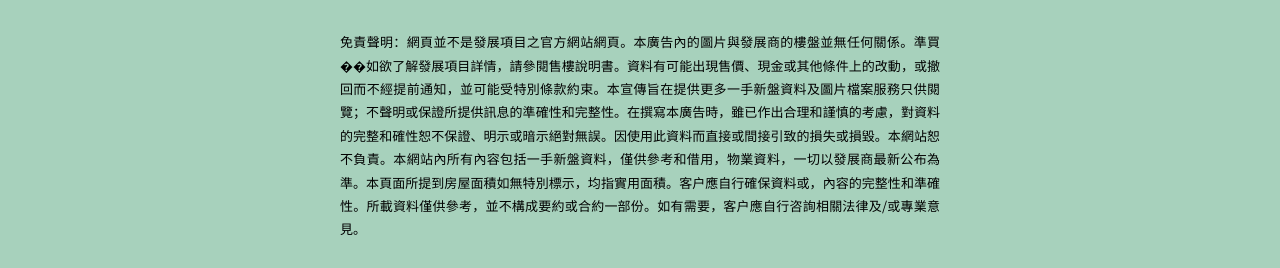
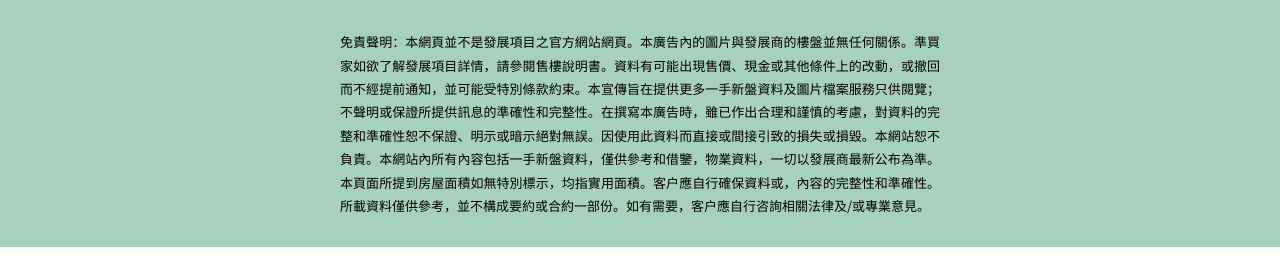
Before and after one commit to kamenriderk83/HK, a plain HTML site: page main.html in a window 1280 px wide. Shown: the part 3773-4041 px from the top of the page. After the commit the page ends 4020 px from the top, so only its background shows below. Drawn offline with nearby package versions, Linux system fonts and the light colour scheme.

Commit message:
Add files via upload

```diff
--- a/main.html
+++ b/main.html
@@ -681,7 +681,7 @@
 
             /* 第二张幻灯片的视频容器 */
             .video-container {
-                width: 90%;  /* ��300px改为90% */
+                width: 90%;  /* 300px改为90% */
                 height: 50vh;  /* 使用视口高度 */
             }
 
@@ -887,6 +887,7 @@
             color: #000;
             text-align: justify;
             margin: 0 auto;
+            font-family: "Noto Sans HK", sans-serif;
         }
 
         /* 移动端适配 */
@@ -955,7 +956,7 @@
             }
         }
 
-        /* ���略图区域样式 */
+        /* 略图区域样式 */
         .thumbnails-container {
             width: 800px;
             position: relative;
@@ -1267,7 +1268,7 @@
                 white-space: nowrap;
             }
 
-            /* 移除之前隐��文字的样式 */
+            /* 移除之前隐文字的样式 */
             .status-text-sub {
                 display: inline-block !important;
             }
@@ -1388,7 +1389,7 @@
         <div class="section disclaimer-slide">
             <div class="disclaimer-content">
                 <div class="disclaimer-text">
-                    免責聲明：網頁並不是發展項目之官方網站網頁。本廣告內的圖片與發展商的樓盤並無任何關係。準買��如欲了解發展項目詳情，請參閱售樓說明書。資料有可能出現售價、現金或其他條件上的改動，或撤回而不經提前通知，並可能受特別條款約束。本宣傳旨在提供更多一手新盤資料及圖片檔案服務只供閱覽；不聲明或保證所提供訊息的準確性和完整性。在撰寫本廣告時，雖已作出合理和謹慎的考慮，對資料的完整和確性恕不保證、明示或暗示絕對無誤。因使用此資料而直接或間接引致的損失或損毀。本網站恕不負責。本網站內所有內容包括一手新盤資料，僅供參考和借用，物業資料，一切以發展商最新公布為準。本頁面所提到房屋面積如無特別標示，均指實用面積。客戶應自行確保資料或，內容的完整性和準確性。所載資料僅供參考，並不構成要約或合約一部份。如有需要，客戶應自行咨詢相關法律及/或專業意見。
+                    免責聲明：本網頁並不是發展項目之官方網站網頁。本廣告內的圖片與發展商的樓盤並無任何關係。準買家如欲了解發展項目詳情，請參閱售樓說明書。資料有可能出現售價、現金或其他條件上的改動，或撤回而不經提前通知，並可能受特別條款約束。本宣傳旨在提供更多一手新盤資料及圖片檔案服務只供閱覽；不聲明或保證所提供訊息的準確性和完整性。在撰寫本廣告時，雖已作出合理和謹慎的考慮，對資料的完整和準確性恕不保證、明示或暗示絕對無誤。因使用此資料而直接或間接引致的損失或損毀。本網站恕不負責。本網站內所有內容包括一手新盤資料，僅供參考和借鑒，物業資料，一切以發展商最新公布為準。本頁面所提到房屋面積如無特別標示，均指實用面積。客戶應自行確保資料或，內容的完整性和準確性。所載資料僅供參考，並不構成要約或合約一部份。如有需要，客戶應自行咨詢相關法律及/或專業意見。
                 </div>
             </div>
         </div>
@@ -1603,7 +1604,7 @@
             document.body.style.overflow = 'hidden';
         }
 
-        // 关闭��看器
+        // 关闭看器
         viewerClose.addEventListener('click', () => {
             imageViewer.classList.remove('active');
             document.body.style.overflow = '';
```
